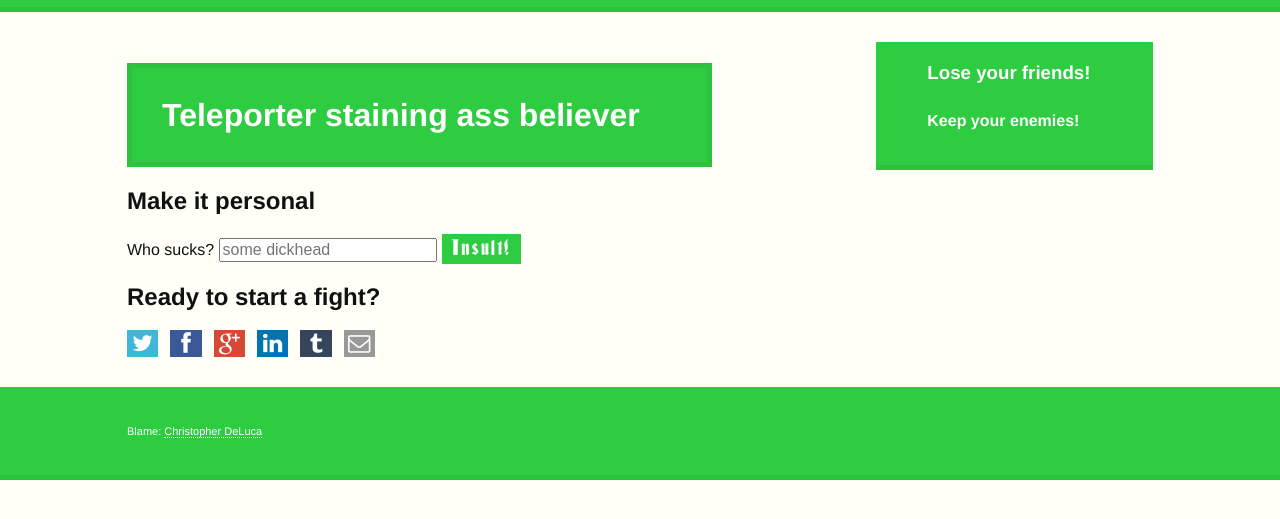
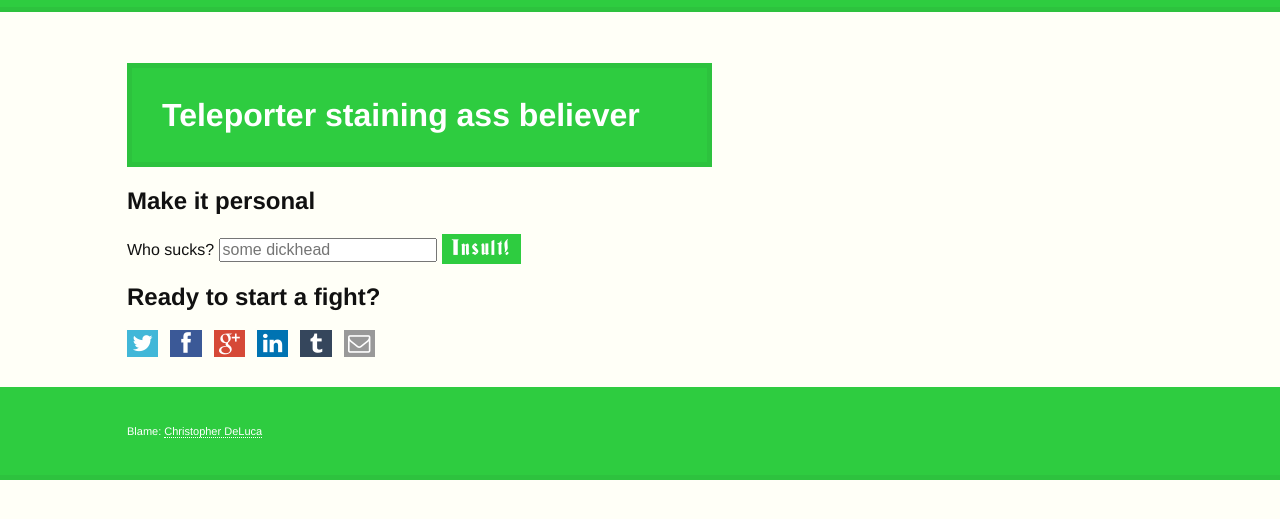
Before and after one commit to bronzehedwick/french-knight, a plain HTML site: page index.html in a window 1280 px wide. Shown: the part 67-586 px from the top of the page. Drawn offline with Linux system fonts and the light colour scheme.

Commit message:
Remove aside.

```diff
--- a/index.html
+++ b/index.html
@@ -64,11 +64,6 @@
         </section>
       </article>
 
-      <aside>
-        <h3>Lose your friends!</h3>
-        <h4>Keep your enemies!</h4>
-      </aside>
-
     </div> <!-- #main -->
   </div> <!-- #main-container -->
 
```
